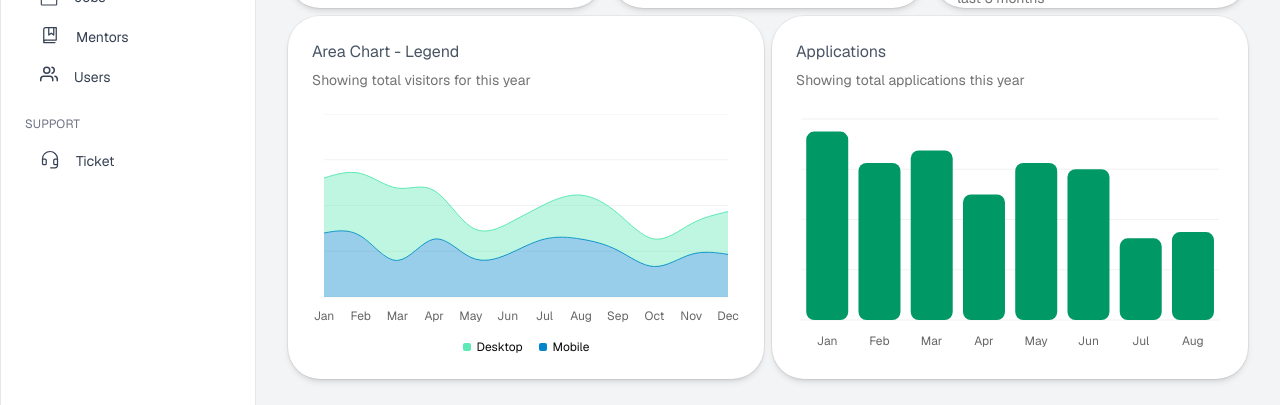
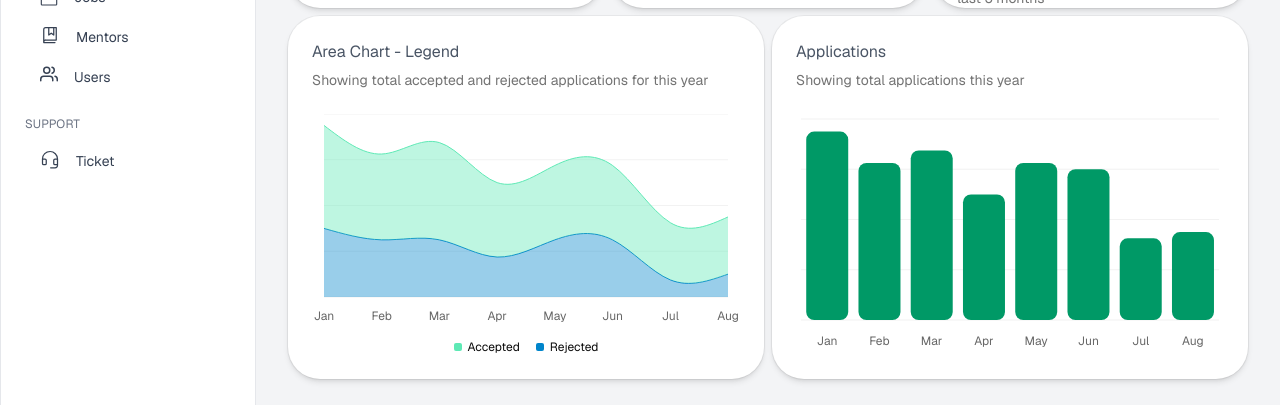
Before and after one commit to rvcarcueva2/hr-management-system, a React (Vite) app: page /admin in a window 1280 px wide. Shown: the part 272-677 px from the top of the page. Built offline with nearby package versions, Linux system fonts and the light colour scheme; no server answers; the database is empty.

Commit message:
modified area chart

```diff
--- a/src/components/AreaChartDashboard.jsx
+++ b/src/components/AreaChartDashboard.jsx
@@ -20,28 +20,25 @@ import { Area, AreaChart, CartesianGrid, XAxis } from "recharts";
 
 const AreaChartDashboard = () => {
 
-     const chartData = [
-        { month: "January", desktop: 180, mobile: 210 },
-        { month: "February", desktop: 205, mobile: 200 },
-        { month: "March", desktop: 237, mobile: 120 },
-        { month: "April", desktop: 159, mobile: 190 },
-        { month: "May", desktop: 100, mobile: 130 },
-        { month: "June", desktop: 100, mobile: 140 },
-        { month: "July", desktop: 113, mobile: 190 },
-        { month: "August", desktop: 144, mobile: 190 },
-        { month: "September", desktop: 121, mobile: 153 },
-        { month: "October", desktop: 90, mobile: 100 },
-        { month: "November", desktop: 100, mobile: 140 },
-        { month: "December", desktop: 140, mobile: 140 },
+    const chartData = [
+        { month: "January", accepted: 18, rejected: 12 },
+        { month: "February", accepted: 15, rejected: 10 },
+        { month: "March", accepted: 17, rejected: 10 },
+        { month: "April", accepted: 13, rejected: 7 },
+        { month: "May", accepted: 13, rejected: 10 },
+        { month: "June", accepted: 13, rejected: 10 },
+        { month: "July", accepted: 10, rejected: 3 },
+        { month: "August", accepted: 10, rejected: 4 },
+
     ];
 
     const chartConfig = {
-        desktop: {
-            label: "Desktop",
+        accepted: {
+            label: "Accepted",
             color: "var(--chart-1)",
         },
-        mobile: {
-            label: "Mobile",
+        rejected: {
+            label: "Rejected",
             color: "var(--chart-2)",
         },
     };
@@ -51,7 +48,7 @@ const AreaChartDashboard = () => {
             <CardHeader>
                 <CardTitle className="text-gray-600">Area Chart - Legend</CardTitle>
                 <CardDescription>
-                    Showing total visitors for this year
+                    Showing total accepted and rejected applications for this year
                 </CardDescription>
             </CardHeader>
             <CardContent>
@@ -74,19 +71,19 @@ const AreaChartDashboard = () => {
                             content={<ChartTooltipContent indicator="line" />}
                         />
                         <Area
-                            dataKey="mobile"
+                            dataKey="rejected"
                             type="natural"
-                            fill="var(--color-mobile)"
+                            fill="var(--color-rejected)"
                             fillOpacity={0.4}
-                            stroke="var(--color-mobile)"
+                            stroke="var(--color-rejected)"
                             stackId="a"
                         />
                         <Area
-                            dataKey="desktop"
+                            dataKey="accepted"
                             type="natural"
-                            fill="var(--color-desktop)"
+                            fill="var(--color-accepted)"
                             fillOpacity={0.4}
-                            stroke="var(--color-desktop)"
+                            stroke="var(--color-accepted)"
                             stackId="a"
                         />
                         <ChartLegend content={<ChartLegendContent />} />
```
